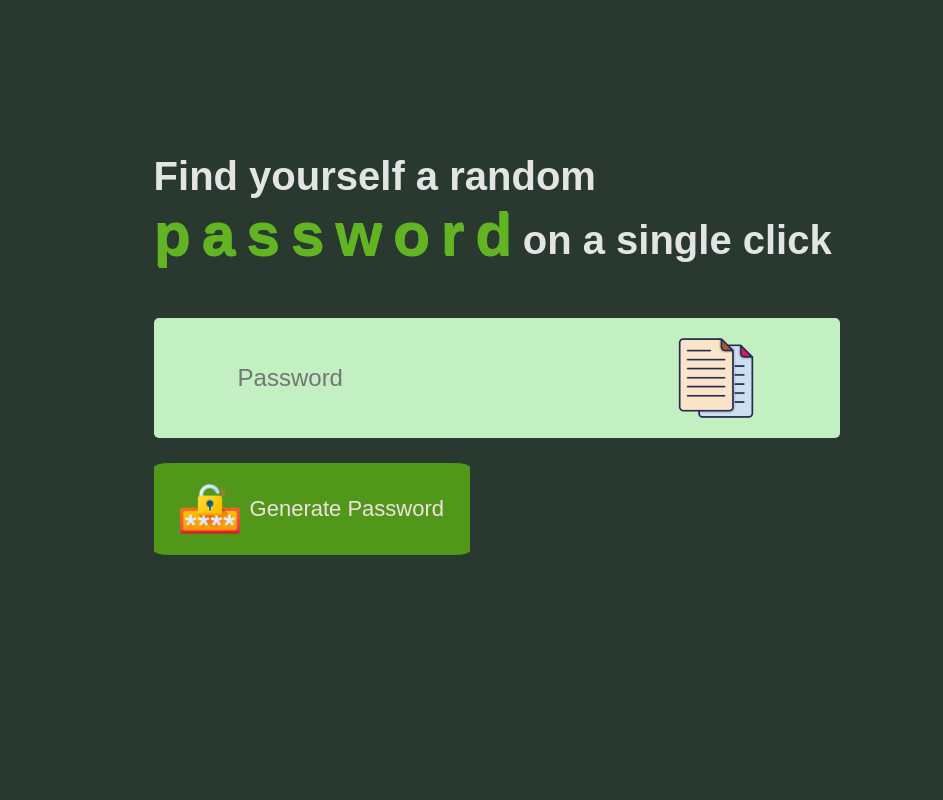
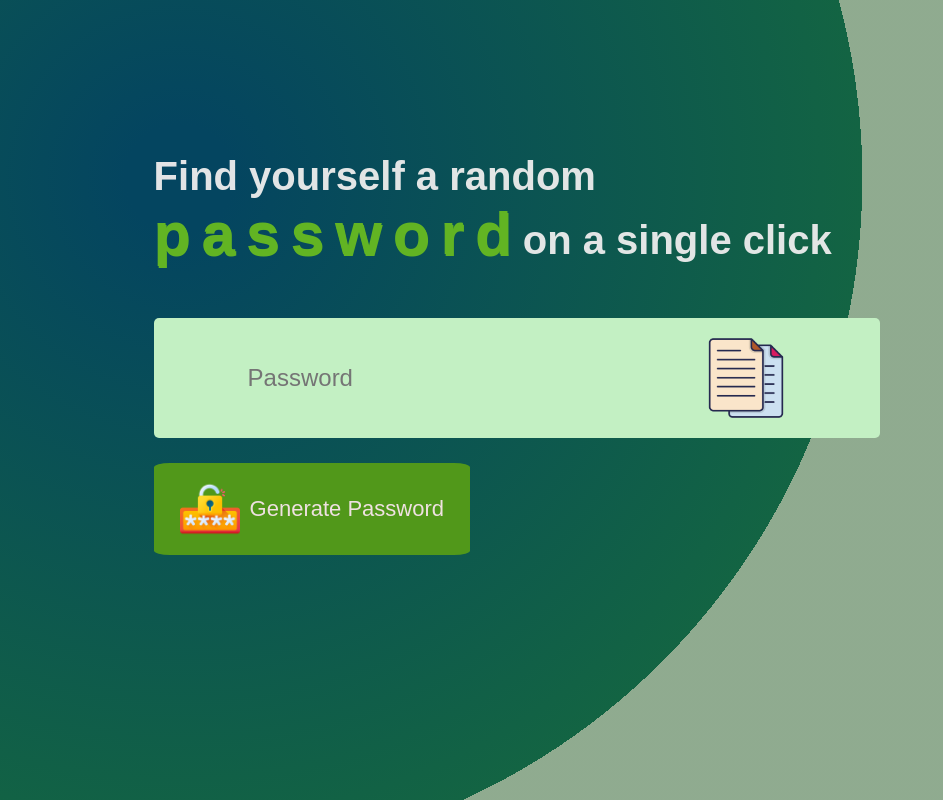
Before and after one commit to anjaliiee/Password-Generator, a plain HTML site: page index.html in a window 1280 px wide. Shown: the whole page, without its empty margins (0-943 px from the left). Drawn offline with Linux system fonts and the light colour scheme; a web font is replaced by a local one.

Commit message:
modified:   style.css

```diff
--- a/style.css
+++ b/style.css
@@ -4,12 +4,18 @@
   margin: 0;
   padding: 0;
   font-family: "McLaren", sans-serif;
-  box-sizing: border-box;
+  /* box-sizing: border-box; */
 }
 
 body {
-  background: #1a2b22ee;
   color: #ebebebf5;
+  background: radial-gradient(
+    759px at 14% 22.3%,
+    rgb(4, 69, 96) 7%,
+    rgb(19, 100, 67) 90%,
+    rgba(121, 154, 121, 0.832) 1%
+  );
+  background-attachment: fixed;
 }
 
 .container {
@@ -81,7 +87,7 @@ body {
   transition: transform ease 300ms;
 }
 .container button:hover {
-  background: #62b423;
+  background: #70c430;
 }
 span {
   font-size: 1.5em;
```
